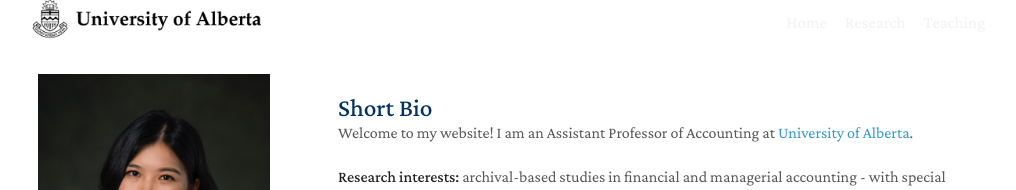
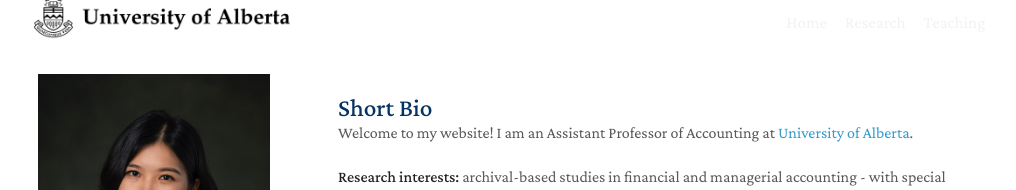
Before and after one commit to zeyang1225/zeyang1225.github.io, a Jekyll site: the page built from index.md, in a window 1280 px wide. Shown: the top 190 px of the page, without its empty margins (132-1148 px from the left). Built offline with Jekyll 4.4.1, drawn with Linux system fonts in a browser that asks for light colours; nearby versions of some CDN libraries; a style sheet for code colours, icons or effects is not loaded.

Commit message:
Update homepage.html

```diff
--- a/_layouts/homepage.html
+++ b/_layouts/homepage.html
@@ -73,7 +73,7 @@
   </head>
   <body>
       <div class="topnav">
-      <a href="https://www.ubc.ca/"><img width="250" src="./assets/img/university-of-alberta-logo.png"></a>
+      <a href="https://www.ualberta.ca/index.html"><img width="280" src="./assets/img/university-of-alberta-logo.png"></a>
       <div id="myLinks">
 
     <a class="normal right" href="./#teaching">Teaching</a>
```
